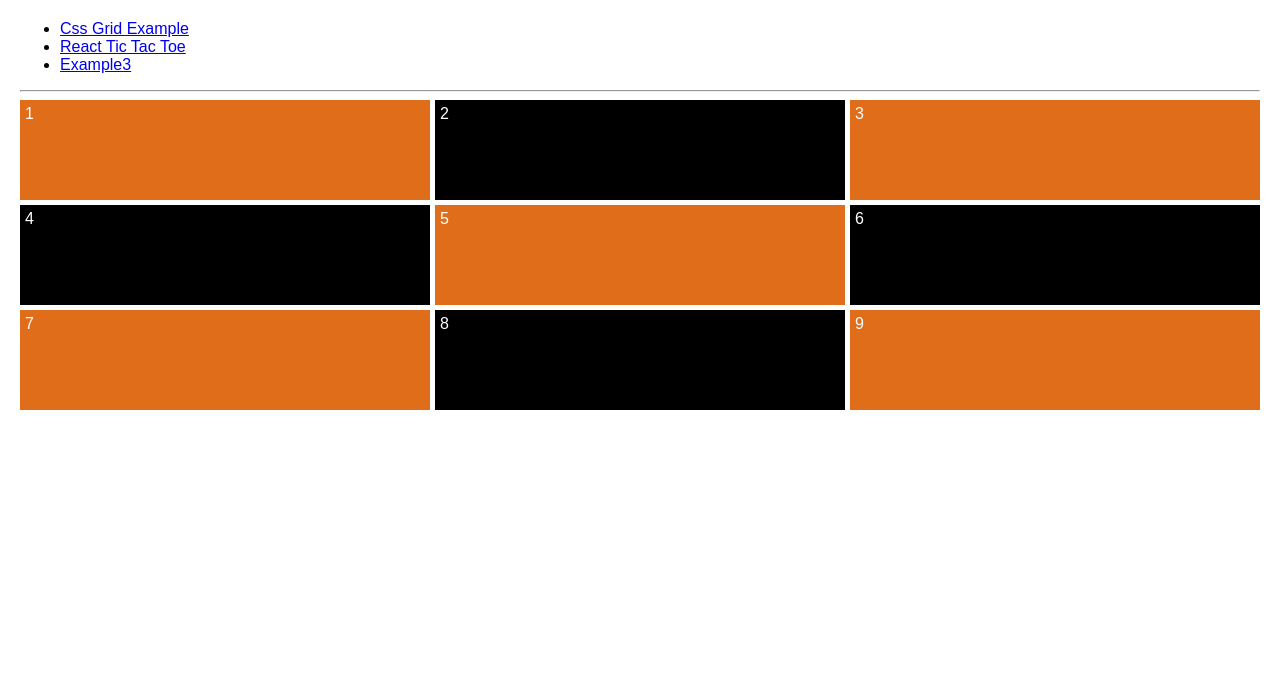
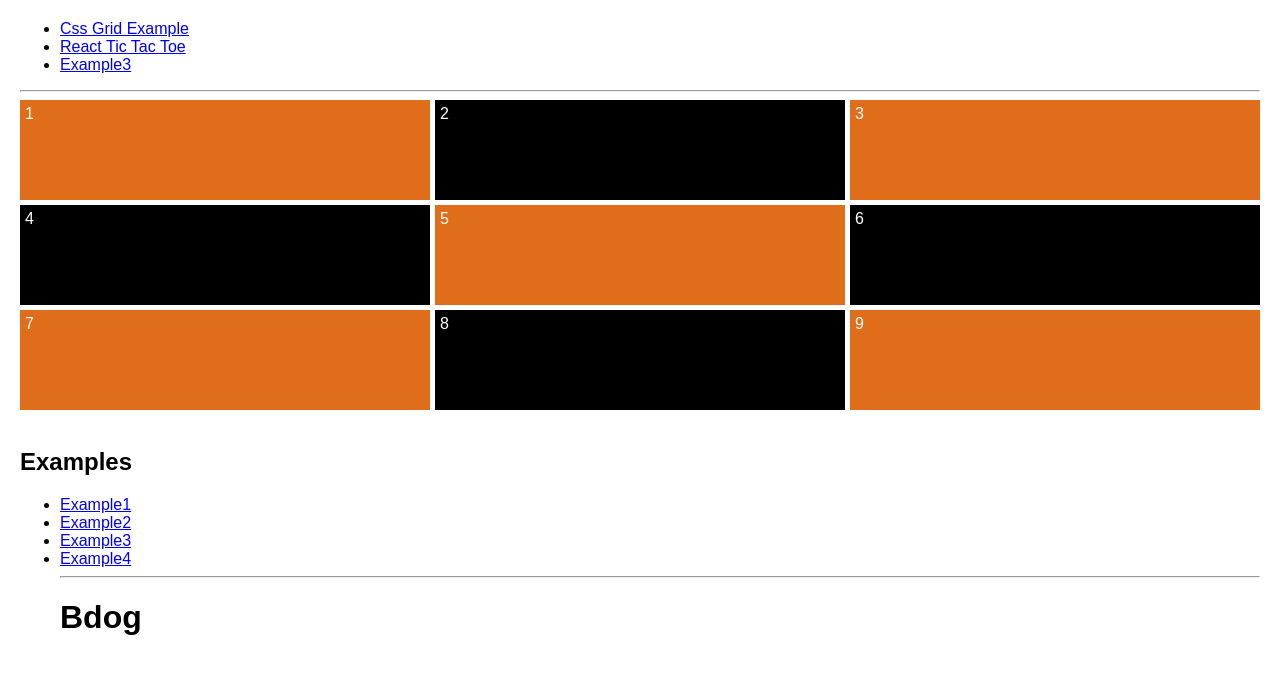
Before and after one commit to bdog72/react-practice-april-1, a React app: page / in a window 1280 px wide. Shown: the top 674 px of the page. Built offline with nearby package versions, Linux system fonts and the light colour scheme.

Commit message:
react router

```diff
--- a/src/components/App.js
+++ b/src/components/App.js
@@ -2,6 +2,7 @@ import React, { Component } from 'react'
 import { BrowserRouter as Router, Route, Link }
 from 'react-router-dom'
 import TicTacToe from './TicTacToe'
+import Rrouter from './Rrouter.js'
 const Example1 = () => (
   <div>
     <div className='wrapper'>
@@ -78,6 +79,7 @@ export default class App extends Component {
     return <div>
       <BasicExample />
       <br />
+      <Rrouter />
     </div>
   }
 }
--- /dev/null
+++ b/src/components/Rrouter.js
@@ -0,0 +1,47 @@
+import React, { Component } from 'react'
+import { BrowserRouter as Router, Route, Link }
+from 'react-router-dom'
+const Example1 = () => (
+  <div>
+    <h1>Bdog</h1>
+  </div>
+)
+
+const Example2 = () => (
+  <div>
+    <h1>Bdog1</h1>
+  </div>
+)
+
+const Example3 = () => (
+  <div>
+    <h1>Bdog2</h1>
+  </div>
+)
+
+const Example4 = () => (
+  <div>
+    <h1>Bdog3</h1>
+  </div>
+)
+
+export default class Rrouter extends Component {
+  render () {
+    return <div>
+      <h2>Examples</h2>
+      <Router>
+        <ul>
+          <li><Link to='/'>Example1</Link></li>
+          <li><Link to='/ex1'>Example2</Link></li>
+          <li><Link to='/ex2'>Example3</Link></li>
+          <li><Link to='/ex3'>Example4</Link></li>
+          <hr />
+          <Route exact path='/' component={Example1} />
+          <Route path='/ex1' component={Example2} />
+          <Route path='/ex2' component={Example3} />
+          <Route path='/ex3' component={Example4} />
+        </ul>
+      </Router>
+    </div>
+  }
+}
```
